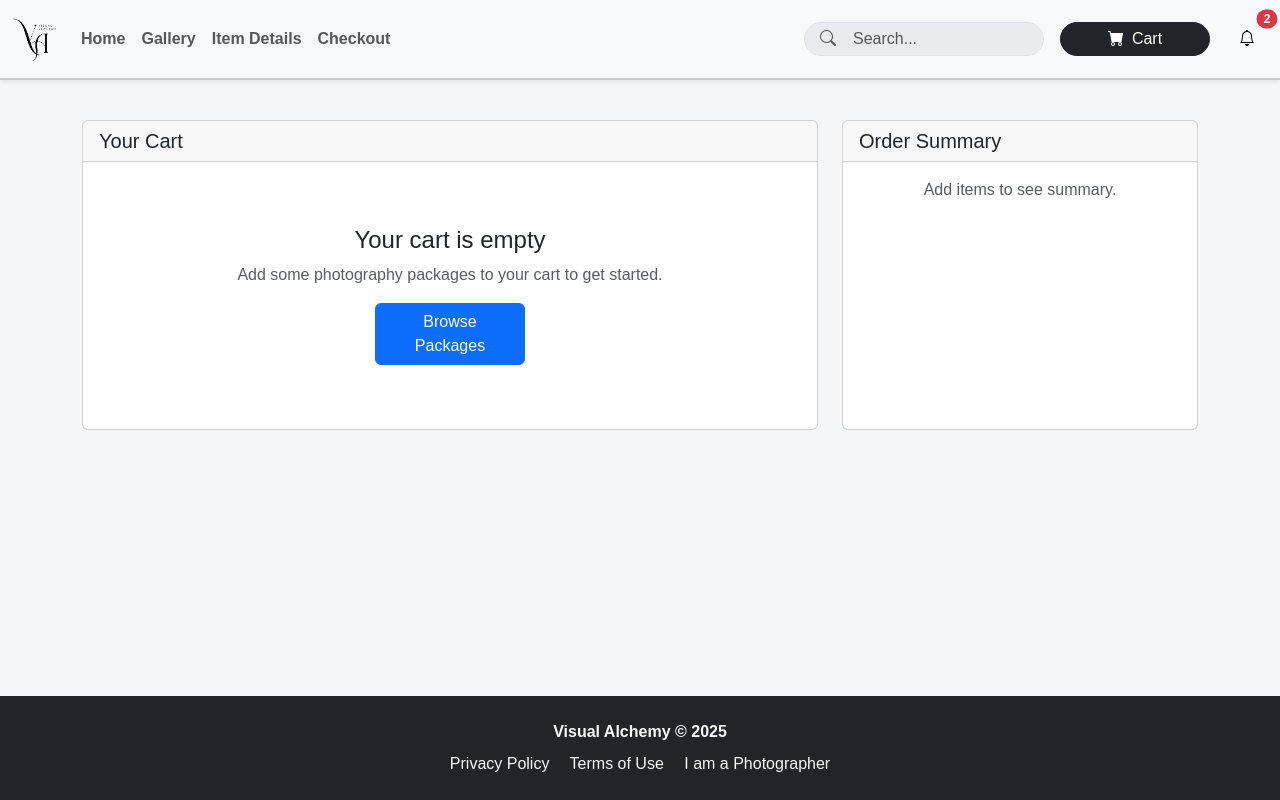
After one commit to Jibitha0405/582_Assignment3, a Flask app: page /show_cart in a window 1280 px wide. The commit adds this page. Run offline with Flask 3, Linux system fonts and the light colour scheme; parts of the project's set-up code (start-up, migrations or seed data) failed here and were passed over.

Commit message:
add to cart

```diff
--- a/project/templates/base.html
+++ b/project/templates/base.html
@@ -69,13 +69,28 @@
                     <!-- Cart -->
                     <div class="position-relative">
                         <a class="btn btn-dark rounded-pill d-flex align-items-center justify-content-center gap-2 px-3 py-1"
+                            href="{{ url_for('show_cart') }}">
+                            <i class="bi bi-cart-fill"></i>
+                            <span>Cart</span>
+                        </a>
+                        {% set cart_count = session.get('cart')|length if session.get('cart') else 0 %}
+                        {% if cart_count > 0 %}
+                        <span
+                            class="cart-badge position-absolute translate-middle badge rounded-pill bg-light text-dark">
+                            {{ cart_count }}
+                        </span>
+                        {% endif %}
+                    </div>
+
+                    <!-- <div class="position-relative">
+                        <a class="btn btn-dark rounded-pill d-flex align-items-center justify-content-center gap-2 px-3 py-1"
                             href="{{ url_for('checkout') }}">
                             <i class="bi bi-cart-fill"></i>
                             <span>Cart</span>
                         </a>
                         <span
                             class="cart-badge position-absolute translate-middle badge rounded-pill bg-light text-dark">2</span>
-                    </div>
+                    </div> -->
 
                     <!-- Notifications -->
                     <div class="nav-item dropdown">
--- /dev/null
+++ b/project/templates/cart.html
@@ -0,0 +1,116 @@
+{% extends "base.html" %}
+{% block title %}Shopping Cart - Visual Alchemy{% endblock %}
+
+{% block content %}
+<div class="container py-4">
+
+    <div class="row">
+        <!-- Cart Items -->
+        <div class="col-lg-8">
+            <div class="card">
+                <div class="card-header">
+                    <h5 class="mb-0">Your Cart</h5>
+                </div>
+                <div class="card-body">
+                    {% if items %}
+                    {% for item in items %}
+                    <div class="row align-items-center mb-3 pb-3 border-bottom">
+                        <div class="col-md-3">
+                            <img src="{{ url_for('static', filename='img/default_package.jpg') }}"
+                                class="img-fluid rounded"
+                                alt="{{ item.package.name if item.package is defined else item['name'] }}">
+                        </div>
+                        <div class="col-md-5">
+                            <h6 class="mb-1">{{ item.package.name if item.package is defined else item['name'] }}</h6>
+                            <small class="text-muted">
+                                {% if item.package is defined %}
+                                {{ item.package.description or 'Photography package' }}
+                                {% else %}
+                                Photography package
+                                {% endif %}
+                            </small>
+                            <div class="mt-1">
+                                <span class="badge bg-light text-dark">
+                                    {% if item.package is defined %}
+                                    {{ item.location.region if item.location else 'No location selected' }}
+                                    {% else %}
+                                    {{ item['location'] }}
+                                    {% endif %}
+                                </span>
+                                <span class="badge bg-light text-dark">
+                                    {% if item.package is defined %}
+                                    {{ item.selected_datetime.strftime("%d %b %Y, %I:%M %p") if item.selected_datetime
+                                    else '' }}
+                                    {% else %}
+                                    {{ item['selected_datetime'] }}
+                                    {% endif %}
+                                </span>
+                            </div>
+                        </div>
+                        <div class="col-md-2 text-end">
+                            <strong>${{ "%.2f"|format(item.price if item.package is defined else item['price'])
+                                }}</strong>
+                        </div>
+                        <div class="col-md-2 text-end">
+                            {% if item.package is defined %}
+                            <form action="{{ url_for('remove_cart_item', item_id=item.id) }}" method="POST">
+                                <button class="btn btn-outline-danger btn-sm">
+                                    <i class="fas fa-trash"></i>
+                                </button>
+                            </form>
+                            {% endif %}
+                        </div>
+                    </div>
+                    {% endfor %}
+                    <div class="mt-4">
+                        <a href="{{ url_for('vendor_gallery') }}" class="btn btn-outline-primary">
+                            <i class="fas fa-arrow-left me-2"></i>Continue Browsing
+                        </a>
+                    </div>
+                    {% else %}
+                    <div class="text-center py-5">
+                        <i class="fas fa-shopping-cart fa-3x text-muted mb-3"></i>
+                        <h4>Your cart is empty</h4>
+                        <p class="text-muted">Add some photography packages to your cart to get started.</p>
+                        <a href="{{ url_for('vendor_gallery') }}" class="btn btn-primary">Browse Packages</a>
+                    </div>
+                    {% endif %}
+                </div>
+            </div>
+        </div>
+
+        <!-- Summary -->
+        <div class="col-lg-4">
+            <div class="card sticky-top">
+                <div class="card-header">
+                    <h5 class="mb-0">Order Summary</h5>
+                </div>
+                <div class="card-body">
+                    {% if items %}
+                    <div class="d-flex justify-content-between mb-2">
+                        <span>Subtotal ({{ items|length }} item{{ 's' if items|length != 1 else '' }})</span>
+                        <span>${{ "%.2f"|format(total) }}</span>
+                    </div>
+                    <div class="d-flex justify-content-between mb-2">
+                        <span>Service Fee</span>
+                        <span>$5.00</span>
+                    </div>
+                    <hr>
+                    <div class="d-flex justify-content-between mb-4">
+                        <strong>Total</strong>
+                        <strong class="text-primary">${{ "%.2f"|format(total + 5.00) }}</strong>
+                    </div>
+                    <div class="d-grid mb-3">
+                        <a href="{{ url_for('checkout') }}" class="btn btn-primary btn-lg">
+                            <i class="fas fa-credit-card me-2"></i>Proceed to Checkout
+                        </a>
+                    </div>
+                    {% else %}
+                    <p class="text-center text-muted mb-0">Add items to see summary.</p>
+                    {% endif %}
+                </div>
+            </div>
+        </div>
+    </div>
+</div>
+{% endblock %}
--- a/project/templates/item_details.html
+++ b/project/templates/item_details.html
@@ -22,7 +22,6 @@
                 <label for="appointmentTime" class="form-label">Select Appointment Date and Time:</label>
                 <input type="datetime-local" class="form-control" id="appointmentTime">
             </div>
-
             <a href="{{ url_for('checkout') }}" class="btn btn-danger">Add to Booking</a>
         </div>
     </div>
--- a/project/views.py
+++ b/project/views.py
@@ -1,46 +1,171 @@
-from flask import render_template, request
+from flask import (
+    render_template, request, session, redirect,
+    url_for, flash
+)
+from datetime import datetime
 from project import app
+from project.models import db, Cart, CartItem, Package
 
+
+# ------------------------
+# BASIC PAGE ROUTES
+# ------------------------
 @app.route('/')
 def index():
     return render_template('index.html')
+
 
 @app.route('/admin')
 def admin():
     return render_template('admin.html')
 
+
 @app.route('/vendor_gallery')
 def vendor_gallery():
     return render_template('vendor_gallery.html')
+
 
 @app.route('/vendor_management')
 def vendor_management():
     return render_template('vendor_management.html')
 
+
 @app.route('/checkout')
 def checkout():
     return render_template('checkout.html')
+
 
 @app.route('/item_details')
 def item_details():
     return render_template('item_details.html')
 
+
 @app.route('/error')
 def error():
     return render_template('error.html')
+
 
 @app.route('/login')
 def login():
     return render_template('login.html', hide_nav=True)
 
+
 @app.route('/register')
 def register():
     return render_template('register.html', hide_nav=True)
 
+
+# ------------------------
+# ERROR HANDLERS
+# ------------------------
 @app.errorhandler(404)
 def not_found_error(error):
     return render_template('error.html', error_code=404), 404
 
+
 @app.errorhandler(500)
 def internal_error(error):
     return render_template('error.html', error_code=500), 500
+
+
+# ------------------------
+# CART ROUTES
+# ------------------------
+@app.route('/show_cart')
+def show_cart():
+    """Display user's or guest's cart."""
+    user_id = session.get('user_id')
+
+    if user_id:
+        cart = Cart.query.filter_by(user_id=user_id).first()
+        items = CartItem.query.filter_by(cart_id=cart.id).all() if cart else []
+        total = float(cart.total_amount) if cart else 0
+    else:
+        items = session.get('guest_cart', [])
+        total = sum(item['price'] for item in items)
+
+    return render_template('cart.html', items=items, total=total)
+
+
+@app.route('/add_to_cart/<int:package_id>', methods=['POST'])
+def add_to_cart(package_id):
+    """Add a package to the cart (works for both guest and logged-in users)."""
+
+    # Get optional datetime and location from form
+    selected_datetime = request.form.get('selected_datetime') or None
+    location_id = request.form.get('location_id')
+    location_id = int(location_id) if location_id else None
+
+    package = Package.query.get(package_id)
+    if not package:
+        flash("Selected package not found.", "danger")
+        return redirect(request.referrer or url_for('vendor_gallery'))
+
+    user_id = session.get('user_id')
+
+    # --------------------
+    # Logged-in user -> save to DB
+    # --------------------
+    if user_id:
+        cart = Cart.query.filter_by(user_id=user_id).first()
+        if not cart:
+            cart = Cart(user_id=user_id, total_amount=0)
+            db.session.add(cart)
+            db.session.commit()
+
+        # Prevent duplicate items for same package + datetime
+        existing_item = None
+        if selected_datetime:
+            dt_obj = datetime.strptime(selected_datetime, "%Y-%m-%d %H:%M:%S")
+            existing_item = CartItem.query.filter_by(
+                cart_id=cart.id,
+                package_id=package.id,
+                selected_datetime=dt_obj
+            ).first()
+        if existing_item:
+            flash("This package is already in your cart for that time.", "info")
+            return redirect(url_for('show_cart'))
+
+        cart_item = CartItem(
+            cart_id=cart.id,
+            package_id=package.id,
+            location_id=location_id,
+            selected_datetime=datetime.strptime(selected_datetime, "%Y-%m-%d %H:%M:%S") if selected_datetime else None,
+            price=package.price
+        )
+        db.session.add(cart_item)
+        db.session.commit()
+
+        # Update cart total
+        cart.total_amount = db.session.query(db.func.sum(CartItem.price)).filter_by(cart_id=cart.id).scalar() or 0
+        db.session.commit()
+
+    # --------------------
+    # Guest user -> store in session
+    # --------------------
+    else:
+        if 'guest_cart' not in session:
+            session['guest_cart'] = []
+
+        # Prevent duplicate for same package + datetime in guest cart
+        duplicate = False
+        for item in session['guest_cart']:
+            if item['package_id'] == package.id and item['selected_datetime'] == selected_datetime:
+                duplicate = True
+                break
+
+        if duplicate:
+            flash("This package is already in your cart for that time.", "info")
+            return redirect(url_for('show_cart'))
+
+        session['guest_cart'].append({
+            'package_id': package.id,
+            'name': package.name,  # now works since you added the column
+            'price': float(package.price),
+            'location': location_id if location_id else 'N/A',
+            'selected_datetime': selected_datetime if selected_datetime else 'N/A'
+        })
+        session.modified = True
+
+    flash(f"Added {package.name} to your cart!", "success")
+    return redirect(url_for('show_cart'))
```
Also changed, not shown: project/__init__.py (+30 -2 lines), project/models.py (+38 -0 lines), project/templates/vendor_gallery.html (+14 -7 lines).
